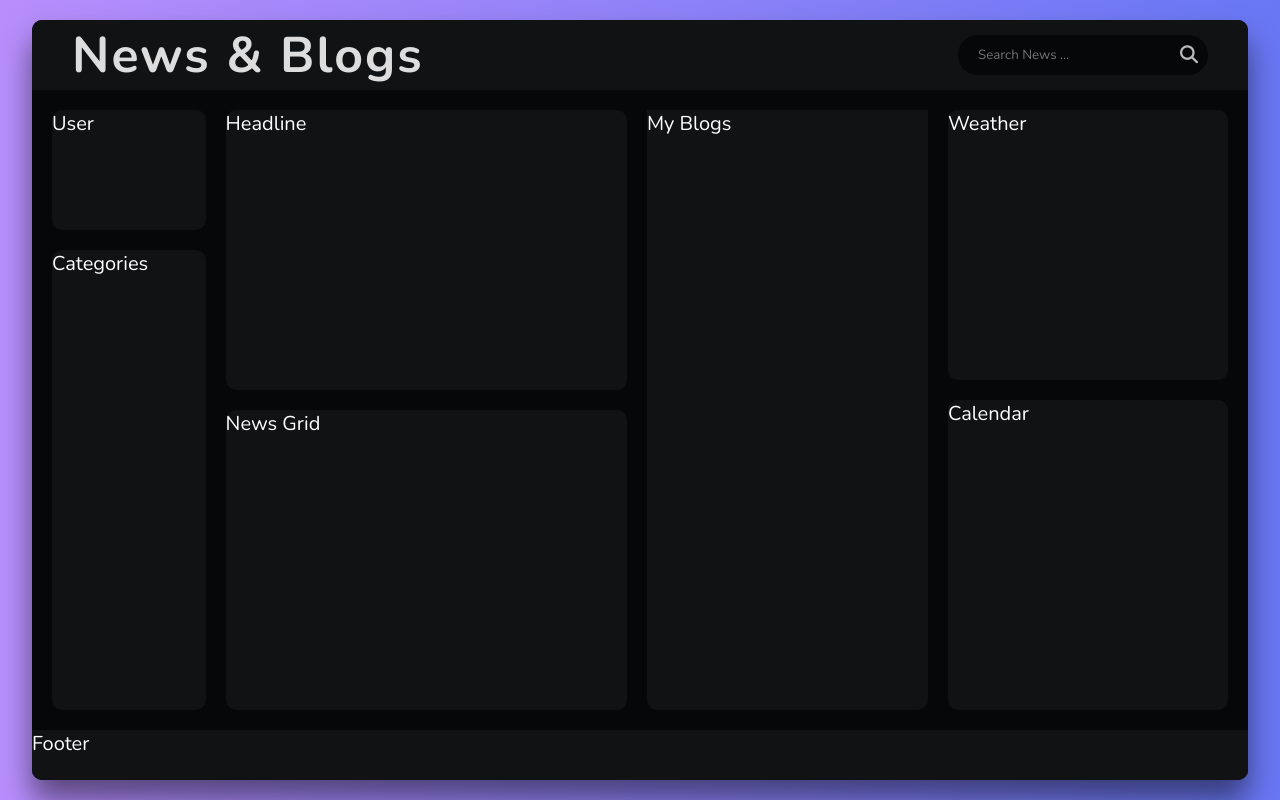
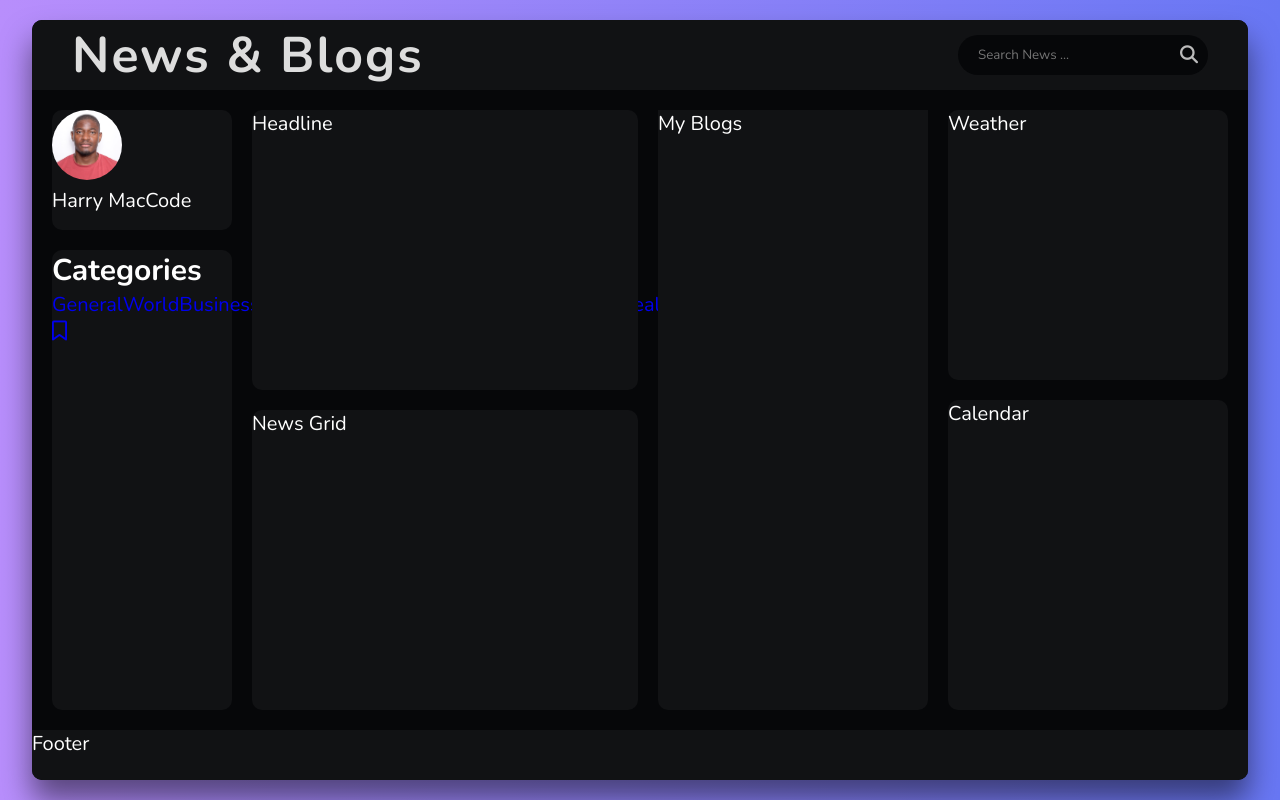
Before and after one commit to Harry8679/Blog-CAC, a React (Vite) app: page / in a window 1280 px wide. Built offline with nearby package versions, Linux system fonts and the light colour scheme.

Commit message:
User picture: JSX and CSS

```diff
--- a/src/Components/News.css
+++ b/src/Components/News.css
@@ -82,6 +82,13 @@
     border-radius: 1rem;
 }
 
+.user img {
+    width: 7rem;
+    aspect-ratio: 1;
+    object-fit: cover;
+    border-radius: 50%;
+}
+
 .categories {
     width: 100%;
     background-color: #111214;
--- a/src/Components/News.jsx
+++ b/src/Components/News.jsx
@@ -1,6 +1,7 @@
 import Calendar from "./Calendar";
 import Weather from "./Weather";
 import './News.css';
+import userImg from '../assets/images/8888.jpg';
 
 const News = () => {
   return (
@@ -18,8 +19,25 @@ const News = () => {
       </header>
       <div className="news-content">
         <div className="navbar">
-            <div className="user">User</div>
-            <nav className="categories">Categories</nav>
+            <div className="user">
+                <img src={userImg} alt="User Image" />
+                <p>Harry MacCode</p>
+            </div>
+            <nav className="categories">
+                <h1 className="nav-heading">Categories</h1>
+                <div className="nav-links">
+                    <a href="#" className="nav-link">General</a>
+                    <a href="#" className="nav-link">World</a>
+                    <a href="#" className="nav-link">Business</a>
+                    <a href="#" className="nav-link">Technology</a>
+                    <a href="#" className="nav-link">Entertainment</a>
+                    <a href="#" className="nav-link">Sports</a>
+                    <a href="#" className="nav-link">Science</a>
+                    <a href="#" className="nav-link">Health</a>
+                    <a href="#" className="nav-link">Nation</a>
+                    <a href="#" className="nav-link">Bookmarks <i className="fa-regular fa-bookmark"></i></a>
+                </div>
+            </nav>
         </div>
         <div className="news-section">
             <div className="headline">Headline</div>
```
Also changed, not shown: src/assets/images/8888.jpg (added).
